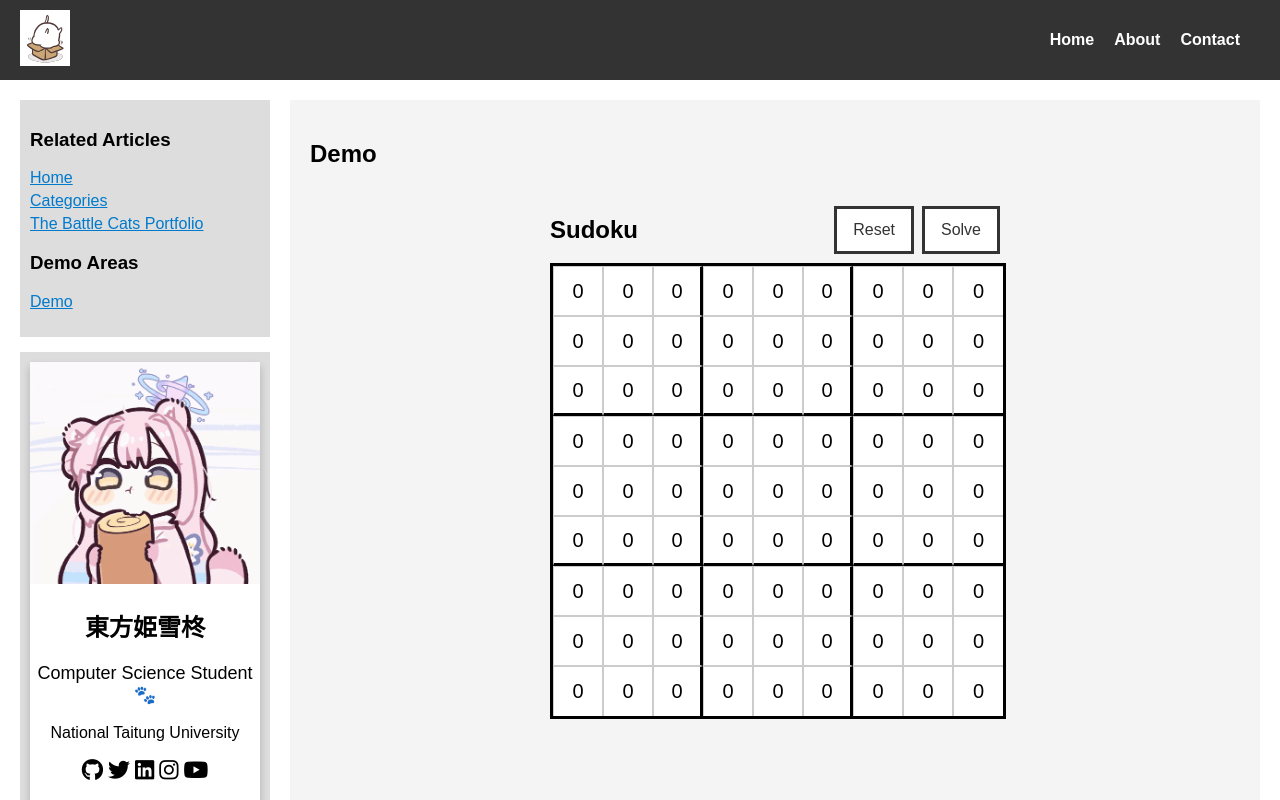
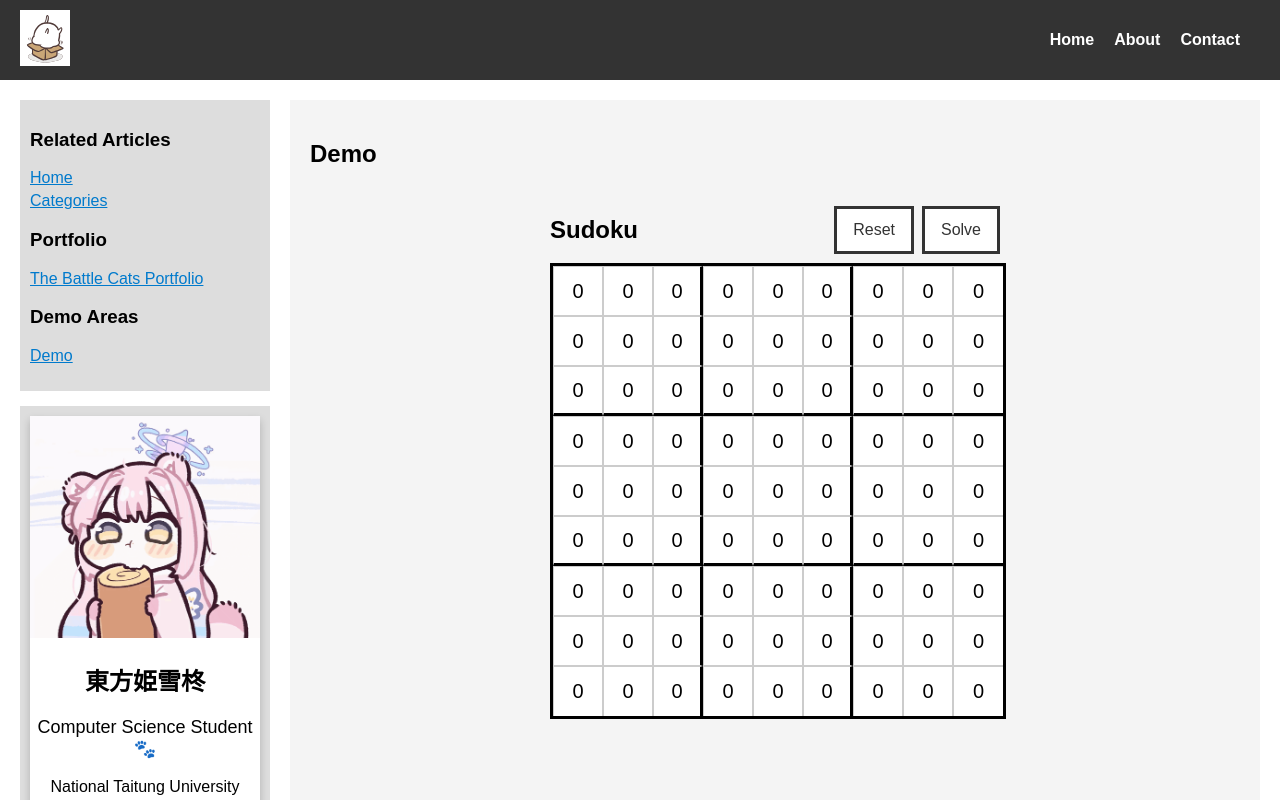
Before and after one commit to touhou-kiyuhi/github_page_vue3, a Vue app: page /github_page_vue3/demo in a window 1280 px wide. Shown: the top 800 px of the page. Built offline with nearby package versions, Linux system fonts and the light colour scheme.

Commit message:
調整 aside

```diff
--- a/src/components/HomeAside.vue
+++ b/src/components/HomeAside.vue
@@ -9,6 +9,8 @@
     const relatedArticlesLinks = [
         { name: "Home", path: "/home", id: "home-link" },
         { name: "Categories", path: "/categories", id: "categories-link" },
+    ]
+    const portfolioLinks = [
         { name: "The Battle Cats Portfolio", path: "/theBattleCatsPortfolio", id: "theBattleCatsPortfolio-link" },
     ]
     const demoLinks = [
@@ -22,6 +24,15 @@
             <h3>Related Articles</h3>
             <ul>
                 <li v-for="link in relatedArticlesLinks" :key="link.id">
+                    <RouterLink :to="{ name: link.name }" :id="link.id"> {{ link.name }} </RouterLink>
+                </li>
+                <!-- 待設計 -->
+                <!-- <li><a id="theBattleCatsPortfolio-link" href="#TheBattleCatsPortfolio">The Battle Cats</a></li> -->
+                <!-- <li><a id="languagesStudy-link" href="#languagesStudy">Languages Study</a></li> -->
+            </ul>
+            <h3>Portfolio</h3>
+            <ul>
+                <li v-for="link in portfolioLinks" :key="link.id">
                     <RouterLink :to="{ name: link.name }" :id="link.id"> {{ link.name }} </RouterLink>
                 </li>
                 <!-- 待設計 -->
```
